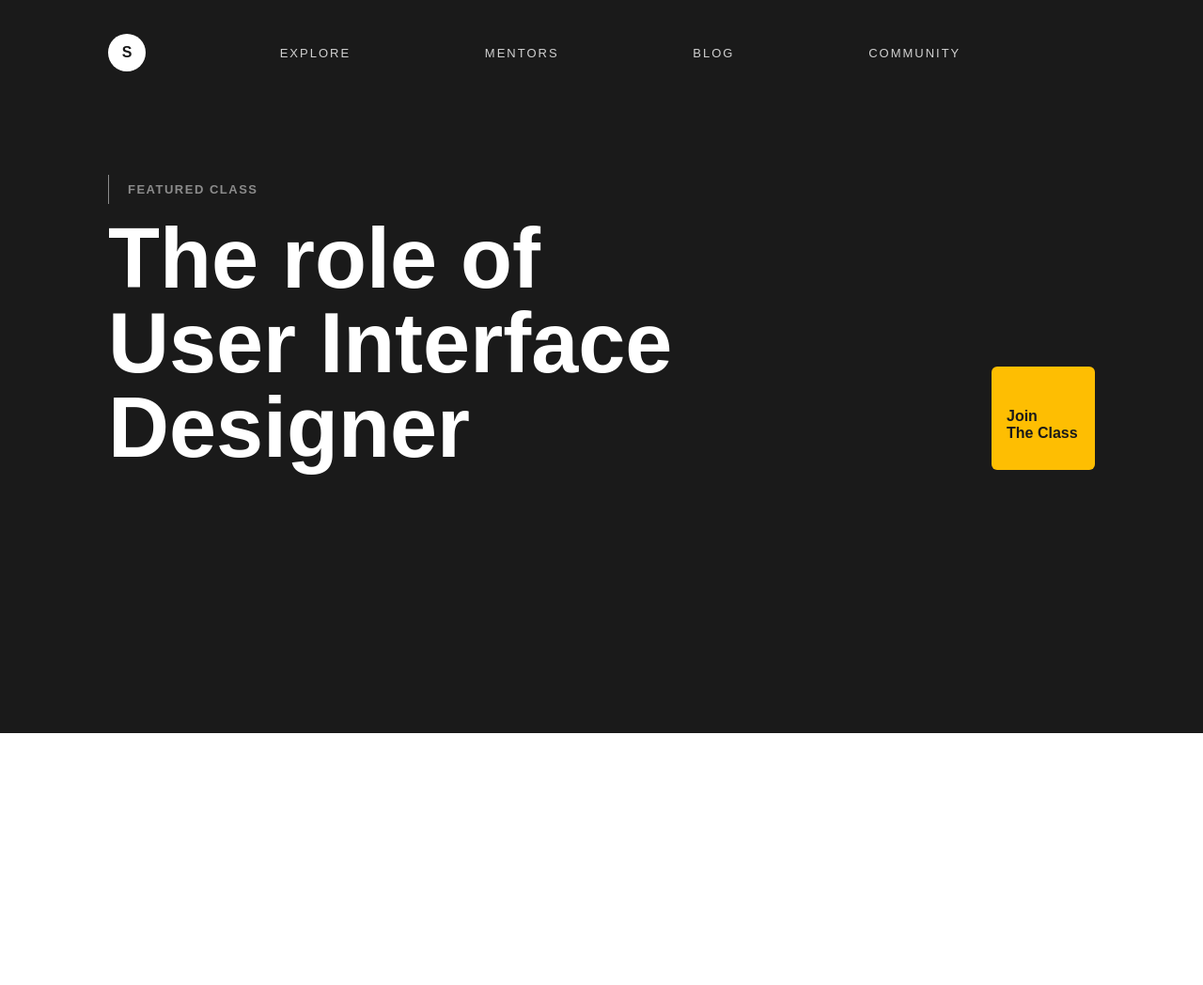
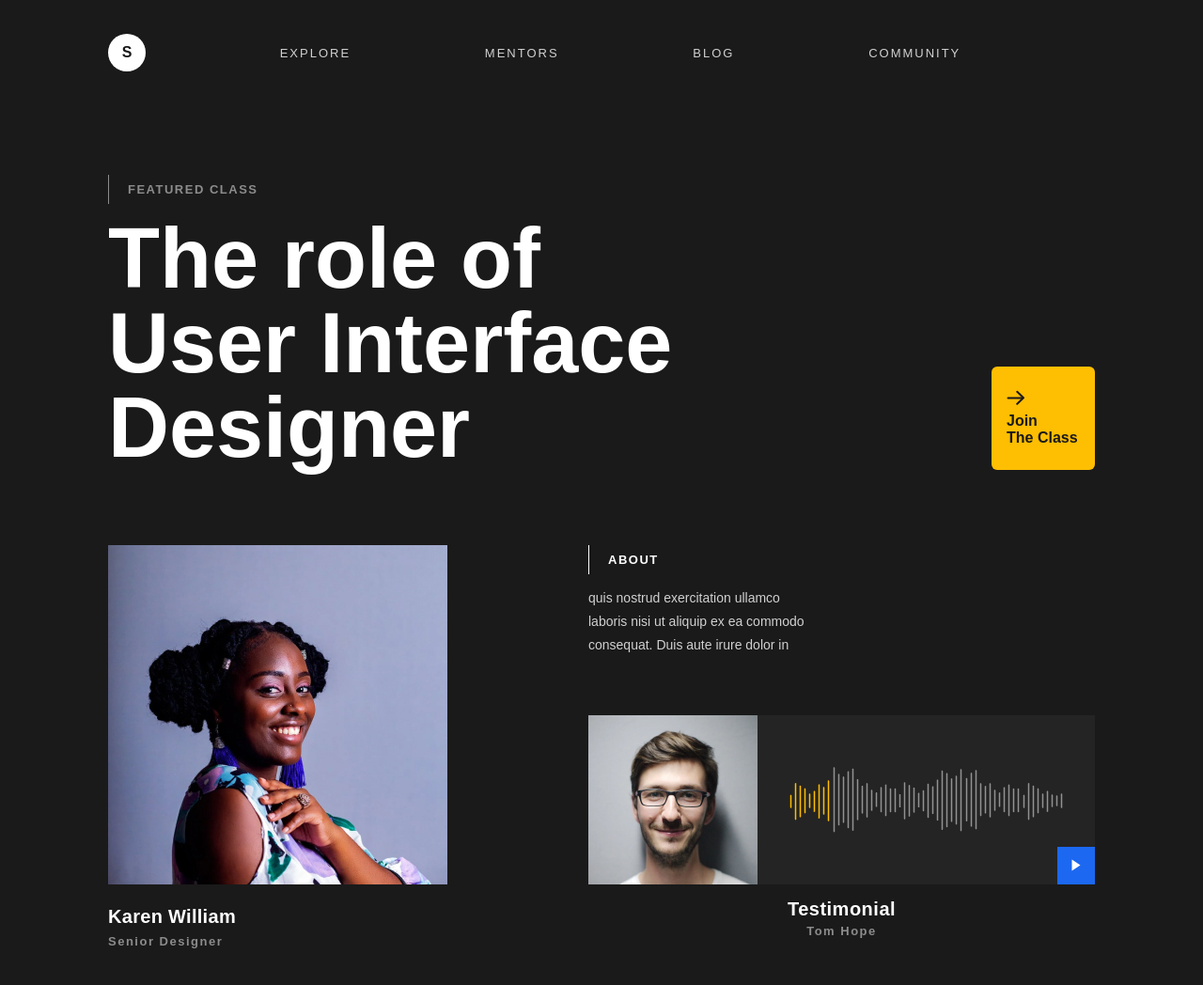
Before and after one commit to cheradam13/My-first-project, a plain HTML site: page index.html in a window 1280 px wide. Shown: the whole page at 94% size. Before the commit the page ends 800 px from the top, so only its background shows below. Drawn offline with Linux system fonts and the light colour scheme.

Commit message:
finished doing header
...

```diff
--- a/index.html
+++ b/index.html
@@ -46,12 +46,48 @@
                     Designer
                 </h1>
                 <a href="#" class="join">
-                    <img src="" alt="">
+                    <img src="img/arrow.svg" alt="">
                     <span class="join-text">
                         Join <br> The Class
                     </span>
                 </a>
             </section>
+            <section class="header-info-block">
+                <div class="card-info">
+                    <img src="img/girl-avatar.jpg" alt="">
+                    <h2 class="info-title">
+                        Karen William
+                    </h2>
+                    <span class="info-subtitle">
+                        Senior Designer
+                    </span>
+                </div>
+                <div class="card-about">
+                    <div class="about-text-wrapper">
+                        <span class="about-subtitle-text">
+                            About
+                        </span>
+                        <p class="about-descr">
+                            quis nostrud exercitation ullamco laboris nisi ut aliquip ex ea commodo consequat. Duis aute irure dolor in
+                        </p>
+                    </div>
+                    <div class="audio-block">
+                        <img src="img/guy-avatar.jpg" alt="">
+                        <div class="audio-container">
+                            <img src="img/audio.png" alt="">
+                            <a href="#" class="play-button">
+                                <img src="img/play.svg" alt="">
+                            </a>
+                        </div>
+                    </div>
+                    <h2 class="about-title">
+                        Testimonial
+                    </h2>
+                    <span class="about-subtitle">
+                        Tom Hope
+                    </span>
+                </div>
+            </section>
         </div>
     </header>
 </body>
--- a/style.css
+++ b/style.css
@@ -97,3 +97,99 @@
     font-weight: bold;
     border-radius: 6px;
 }
+
+.header-info-block {
+    display: flex;
+    justify-content: space-between;
+}
+
+.card-info {
+    max-width: 361px;
+}
+
+.card-info-img {
+    display: flex;
+}
+
+.info-title {
+    color: #FFF;
+    font-size: 20px;
+    font-weight: 600;
+    line-height: 30px;
+    letter-spacing: 0.3px;
+    margin-top: 15px;
+    margin-bottom: 4px;
+}
+
+.info-subtitle {
+    font-size: 13px;
+    color: #8C8C8C;
+    font-weight: bold;
+    letter-spacing: 1.5px;
+    display: block;
+}
+
+.about-subtitle-text {
+    display: inline-block;
+    border-left: 1px solid #fff;
+    padding: 8px 0 8px 20px;
+    color: #fff;
+    font-weight: 700;
+    text-transform: uppercase;
+    font-size: 13px;
+    letter-spacing: 1.5px;
+    margin-bottom: 13px;
+}
+
+.about-descr {
+    color: #D1D1D1;
+    max-width: 240px;
+    font-size: 14px;
+    line-height: 1.8;
+}
+
+.audio-block {
+    background-color: #242424;
+    display: flex;
+    margin-top: 61px;
+}
+
+.audio-container {
+    display: flex;
+    align-items: center;
+    justify-content: center;
+    flex: 1;
+    position: relative;
+    padding: 0 34px;
+}
+
+.play-button {
+    display: flex;
+    background-color: #1C68F0;
+    width: 40px;
+    height: 40px;
+    align-items: center;
+    justify-content: center;
+    position: absolute;
+    right: 0;
+    bottom: 0;
+}
+
+.about-title {
+    font-size: 20px;
+    font-weight: 700;
+    color: #fff;
+    letter-spacing: 0.5px;
+    margin-top: 15px;
+    margin-bottom: 4px;
+    text-align: center;
+}
+
+.about-subtitle {
+    font-size: 13px;
+    color: #8c8c8c;
+    font-weight: 700;
+    letter-spacing: 1.5px;
+    text-align: center;
+    display: block;
+}
```
Also changed, not shown: img/arrow.svg (added), img/audio.png (added), img/girl-avatar.jpg (added), img/guy-avatar.jpg (added), img/play.svg (added).
